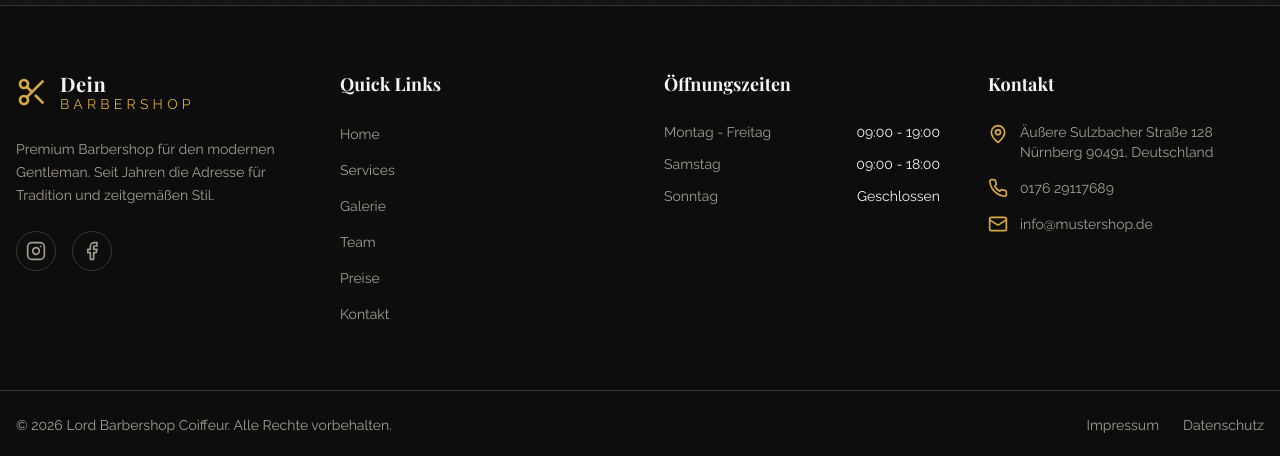
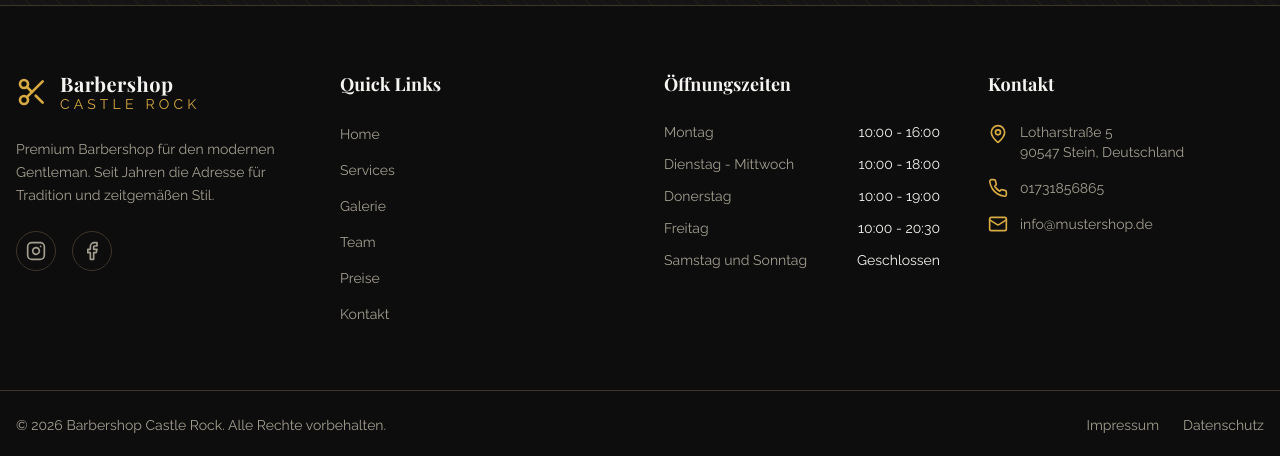
Before and after one commit to hbmarkofficial-business/Barbershop-Castle-Rock, a React (Vite) app: page / in a window 1280 px wide. Shown: the part 4579-5035 px from the top of the page. Built offline with nearby package versions, Linux system fonts and the light colour scheme.

Commit message:
Update Footer.tsx

```diff
--- a/src/components/Footer.tsx
+++ b/src/components/Footer.tsx
@@ -15,10 +15,10 @@ export const Footer = () => {
               <Scissors className="w-8 h-8 text-primary transition-transform duration-300 group-hover:rotate-45" />
               <div className="flex flex-col">
                 <span className="font-display text-xl font-bold text-foreground tracking-wide">
-                  Dein
+                  Barbershop
                 </span>
                 <span className="text-primary text-sm tracking-[0.3em] uppercase -mt-1">
-                  Barbershop
+                  Castle Rock
                 </span>
               </div>
             </Link>
@@ -82,16 +82,24 @@ export const Footer = () => {
             </h4>
             <ul className="space-y-3 text-sm">
               <li className="flex justify-between text-muted-foreground">
-                <span>Montag - Freitag</span>
-                <span className="text-foreground">09:00 - 19:00</span>
+                <span>Montag</span>
+                <span className="text-foreground">10:00 - 16:00</span>
               </li>
             <li className="flex justify-between text-muted-foreground">
-                <span>Samstag</span>
-                <span className="text-foreground">09:00 - 18:00 </span>
+                <span>Dienstag - Mittwoch</span>
+                <span className="text-foreground">10:00 - 18:00 </span>
+              </li>
+              <li className="flex justify-between text-muted-foreground">
+                <span>Donerstag</span>
+                <span className="text-foreground">10:00 - 19:00 </span>
+              </li>
+              <li className="flex justify-between text-muted-foreground">
+                <span>Freitag</span>
+                <span className="text-foreground">10:00 - 20:30 </span>
               </li>
 
               <li className="flex justify-between text-muted-foreground">
-                <span>Sonntag</span>
+                <span>Samstag und Sonntag</span>
                 <span className="text-foreground">Geschlossen</span>
               </li>
             </ul>
@@ -106,17 +114,17 @@ export const Footer = () => {
               <li className="flex items-start gap-3">
                 <MapPin className="w-5 h-5 text-primary shrink-0 mt-0.5" />
                 <span className="text-muted-foreground text-sm">
-                 Äußere Sulzbacher Straße 128<br />
-                  Nürnberg 90491, Deutschland
+                 Lotharstraße 5<br />
+                  90547 Stein, Deutschland
                 </span>
               </li>
               <li className="flex items-center gap-3">
                 <Phone className="w-5 h-5 text-primary shrink-0" />
                 <a
-                  href="tel:+4930123456789"
+                  href="tel:01731856865"
                   className="text-muted-foreground hover:text-primary transition-colors text-sm"
                 >
-                0176 29117689
+                01731856865
                 </a>
               </li>
               <li className="flex items-center gap-3">
@@ -137,7 +145,7 @@ export const Footer = () => {
       <div className="border-t border-border">
         <div className="container mx-auto px-4 py-6 flex flex-col md:flex-row justify-between items-center gap-4">
           <p className="text-muted-foreground text-sm">
-            © {currentYear} Lord Barbershop Coiffeur. Alle Rechte vorbehalten.
+            © {currentYear} Barbershop Castle Rock. Alle Rechte vorbehalten.
           </p>
           <div className="flex gap-6 text-sm">
             <Link to="/impressum" className="text-muted-foreground hover:text-primary transition-colors">
```
